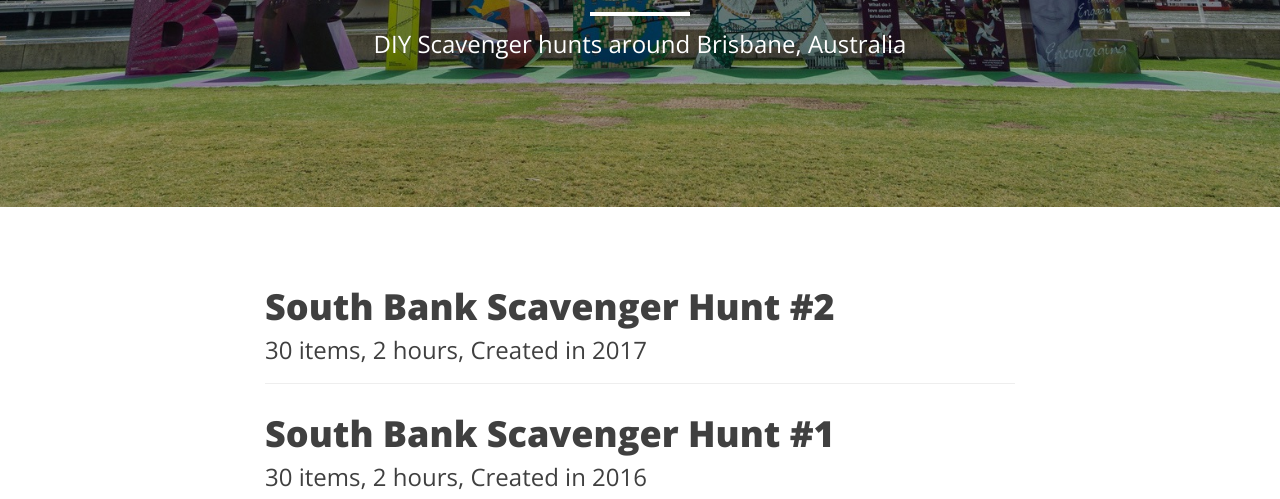
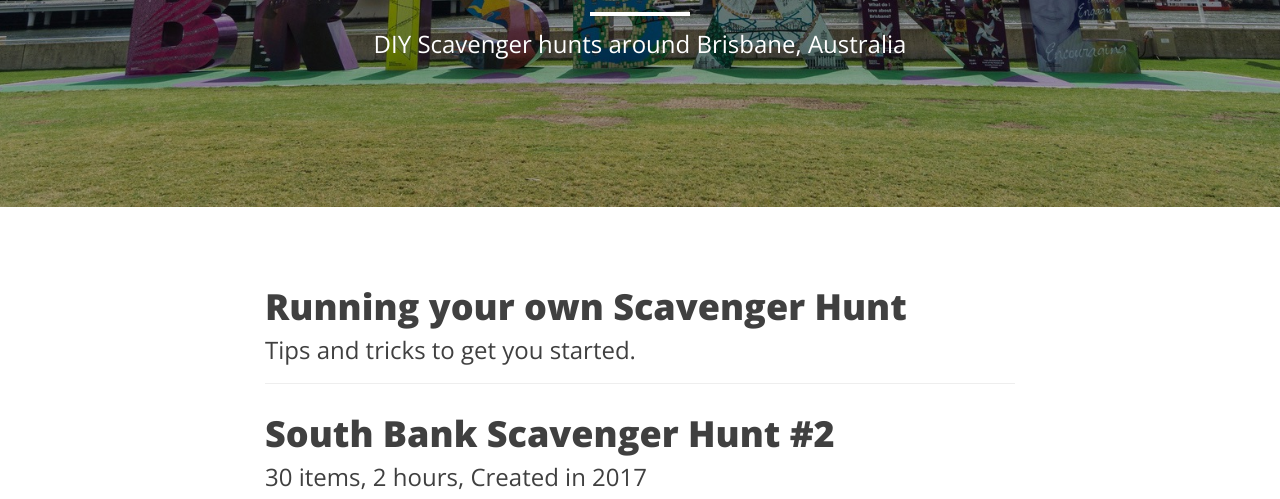
Before and after one commit to zefcan/scav-hunt, a plain HTML site: page index.html in a window 1280 px wide. Shown: the part 301-800 px from the top of the page. Drawn offline with nearby package versions, Linux system fonts and the light colour scheme.

Commit message:
Added link to medium post

```diff
--- a/index.html
+++ b/index.html
@@ -69,6 +69,17 @@
         <div class="row">
             <div class="col-lg-8 col-lg-offset-2 col-md-10 col-md-offset-1">
                 <div class="post-preview">
+                    <a href="https://medium.com/@zefcan/the-great-south-bank-scavenger-hunt-b763ca9de5bc">
+                        <h2 class="post-title">
+                           Running your own Scavenger Hunt
+                        </h2>
+                        <h3 class="post-subtitle">
+                            Tips and tricks to get you started.
+                        </h3>
+                    </a>
+                </div>
+                <hr>
+                <div class="post-preview">
                     <a href="southbank_hunt_2017.html">
                         <h2 class="post-title">
                             South Bank Scavenger Hunt #2
@@ -89,17 +100,6 @@
                         </h3>
                     </a>
                 </div>
-                <hr>
-                <!--<div class="post-preview">
-                    <a href="running_a_hunt.html">
-                        <h2 class="post-title">
-                           Running your own Scavenger Hunt
-                        </h2>
-                        <h3 class="post-subtitle">
-                            Tips and tricks to get you started.
-                        </h3>
-                    </a>
-                </div>-->
             </div>
         </div>
     </div>
```
